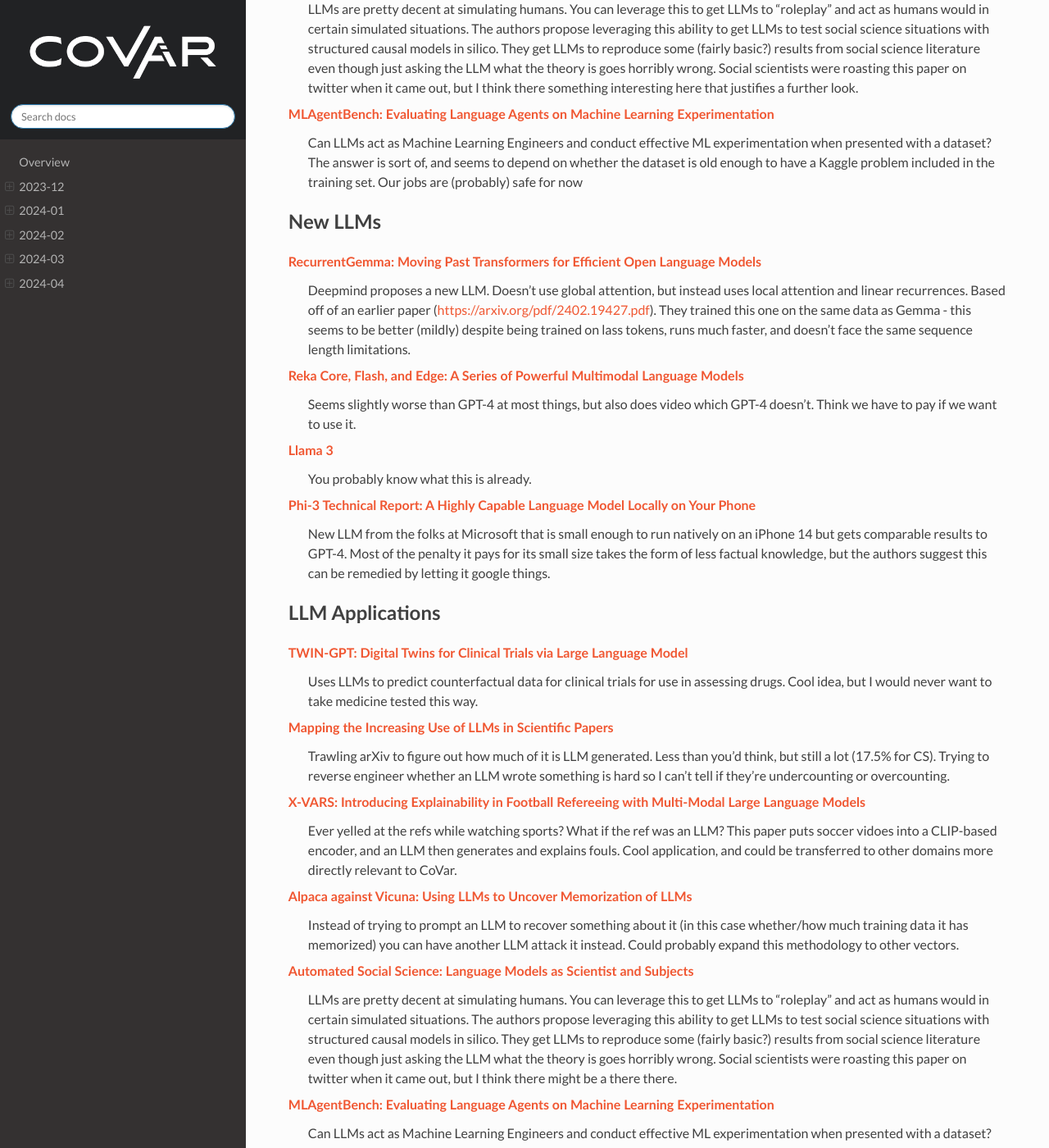
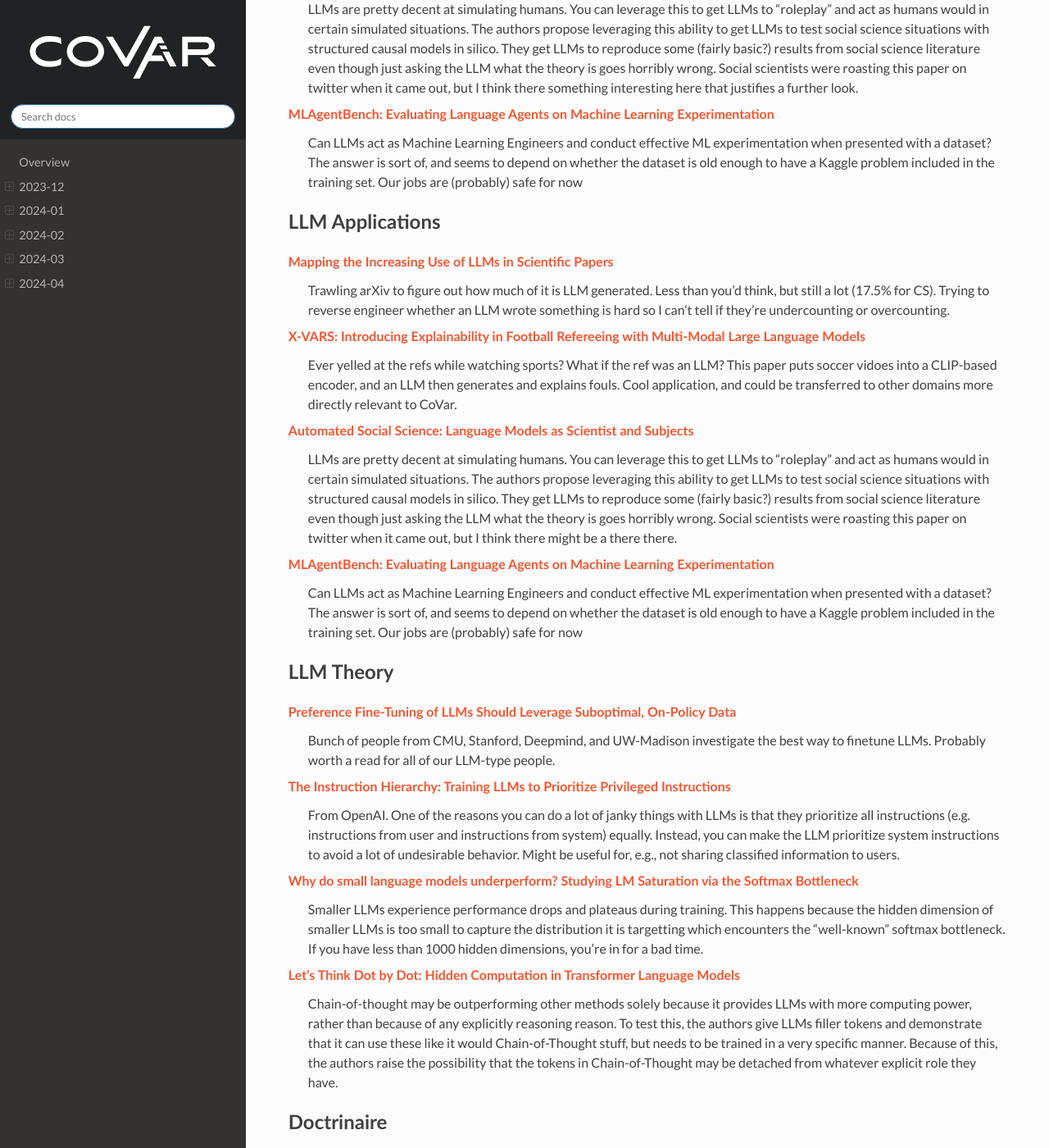
Before and after one commit to covartech/zeitgeist, a Sphinx documentation site: the page built from docs/issues/2024-05.rst, in a window 1280 px wide and 1400 px high, scrolled down 750 px. Shown: the whole window at 82% size. Built offline with Sphinx 7.4.7 and the Read the Docs theme 2.0.0, drawn with Linux system fonts in a browser that asks for light colours; some of the changed text lies outside the part shown.

```diff
--- a/docs/issues/2024-05.rst
+++ b/docs/issues/2024-05.rst
@@ -21,33 +21,13 @@
 `MLAgentBench: Evaluating Language Agents on Machine Learning Experimentation <https://arxiv.org/pdf/2310.03302>`_
     Can LLMs act as Machine Learning Engineers and conduct effective ML experimentation when presented with a dataset?  The answer is sort of, and seems to depend on whether the dataset is old enough to have a Kaggle problem included in the training set.  Our jobs are (probably) safe for now
 
-New LLMs
---------
-`RecurrentGemma: Moving Past Transformers for Efficient Open Language Models <https://arxiv.org/pdf/2404.07839.pdf>`_
-    Deepmind proposes a new LLM.  Doesn't use global attention, but instead uses local attention and linear recurrences.  Based off of an earlier paper (https://arxiv.org/pdf/2402.19427.pdf).  They trained this one on the same data as Gemma - this seems to be better (mildly) despite being trained on lass tokens, runs much faster, and doesn't face the same sequence length limitations.
-
-`Reka Core, Flash, and Edge: A Series of Powerful Multimodal Language Models <https://publications.reka.ai/reka-core-tech-report.pdf>`_
-     Seems slightly worse than GPT-4 at most things, but also does video which GPT-4 doesn't.  Think we have to pay if we want to use it.
-
-`Llama 3 <https://llama.meta.com/llama3/>`_
-    You probably know what this is already.
-
-`Phi-3 Technical Report: A Highly Capable Language Model Locally on Your Phone <https://arxiv.org/pdf/2404.14219.pdf>`_
-    New LLM from the folks at Microsoft that is small enough to run natively on an iPhone 14 but gets comparable results to GPT-4.  Most of the penalty it pays for its small size takes the form of less factual knowledge, but the authors suggest this can be remedied by letting it google things.
-
 LLM Applications
 ----
-`TWIN-GPT: Digital Twins for Clinical Trials via Large Language Model <https://arxiv.org/pdf/2404.01273.pdf>`_
-    Uses LLMs to predict counterfactual data for clinical trials for use in assessing drugs.  Cool idea, but I would never want to take medicine tested this way.
-
 `Mapping the Increasing Use of LLMs in Scientific Papers <https://arxiv.org/pdf/2404.01268.pdf>`_
     Trawling arXiv to figure out how much of it is LLM generated.  Less than you'd think, but still a lot (17.5% for CS).  Trying to reverse engineer whether an LLM wrote something is hard so I can't tell if they're undercounting or overcounting.
 
 `X-VARS: Introducing Explainability in Football Refereeing with Multi-Modal Large Language Models <https://arxiv.org/pdf/2404.06332.pdf>`_
     Ever yelled at the refs while watching sports?  What if the ref was an LLM?  This paper puts soccer vidoes into a CLIP-based encoder, and an LLM then generates and explains fouls.  Cool application, and could be transferred to other domains more directly relevant to CoVar.
-
-`Alpaca against Vicuna: Using LLMs to Uncover Memorization of LLMs <https://arxiv.org/pdf/2403.04801.pdf>`_
-    Instead of trying to prompt an LLM to recover something about it (in this case whether/how much training data it has memorized) you can have another LLM attack it instead.  Could probably expand this methodology to other vectors.
 
 `Automated Social Science: Language Models as Scientist and Subjects <https://arxiv.org/pdf/2404.11794.pdf>`_
     LLMs are pretty decent at simulating humans.  You can leverage this to get LLMs to "roleplay" and act as humans would in certain simulated situations.  The authors propose leveraging this ability to get LLMs to test social science situations with structured causal models in silico.  They get LLMs to reproduce some (fairly basic?) results from social science literature even though just asking the LLM what the theory is goes horribly wrong.  Social scientists were roasting this paper on twitter when it came out, but I think there might be a there there.
@@ -59,12 +39,6 @@
 ----------
 `Preference Fine-Tuning of LLMs Should Leverage Suboptimal, On-Policy Data <https://arxiv.org/pdf/2404.14367.pdf>`_
     Bunch of people from CMU, Stanford, Deepmind, and UW-Madison investigate the best way to finetune LLMs.  Probably worth a read for all of our LLM-type people.
-
-`Localizing Paragraph Memorization in Language Models <https://arxiv.org/pdf/2403.19851.pdf>`_
-    From Google.  LLMs can memorize whole paragraphs of text from training data and vomit them when prompted to do so.  This paper investigates this phenomena.  Worth keeping an eye on, especially when we're dealing with classified/controlled training data.
-
-`Elephants Never Forget: Memorization and Learning of Tabular Data in Large Language Models <https://arxiv.org/pdf/2404.06209.pdf>`_
-    From Microsoft.  LLMs have  tendency to memorize tabular training data wholesale, but still perform decently well in zero/few shot environments.
 
 `The Instruction Hierarchy: Training LLMs to Prioritize Privileged Instructions <https://arxiv.org/pdf/2404.13208.pdf>`_
     From OpenAI.  One of the reasons you can do a lot of janky things with LLMs is that they prioritize all instructions (e.g. instructions from user and instructions from system) equally.  Instead, you can make the LLM prioritize system instructions to avoid a lot of undesirable behavior.  Might be useful for, e.g., not sharing classified information to users.
@@ -176,3 +150,18 @@
 
 `KGExplainer: Towards Exploring Connected Subgraph Explanations for Knowledge Graph Completion <https://arxiv.org/pdf/2404.03893.pdf>`_
     From Amazon.  Proposes a method to explain knowledge graph completions done with knowledge graph embeddings by investigating connected subgraphs.  Makes intuitive sense and seems to improve performance in practice.
+
+
+New LLMs
+--------
+`RecurrentGemma: Moving Past Transformers for Efficient Open Language Models <https://arxiv.org/pdf/2404.07839.pdf>`_
+    Deepmind proposes a new LLM.  Doesn't use global attention, but instead uses local attention and linear recurrences.  Based off of an earlier paper (https://arxiv.org/pdf/2402.19427.pdf).  They trained this one on the same data as Gemma - this seems to be better (mildly) despite being trained on lass tokens, runs much faster, and doesn't face the same sequence length limitations.
+
+`Reka Core, Flash, and Edge: A Series of Powerful Multimodal Language Models <https://publications.reka.ai/reka-core-tech-report.pdf>`_
+     Seems slightly worse than GPT-4 at most things, but also does video which GPT-4 doesn't.  Think we have to pay if we want to use it.
+
+`Llama 3 <https://llama.meta.com/llama3/>`_
+    You probably know what this is already.
+
+`Phi-3 Technical Report: A Highly Capable Language Model Locally on Your Phone <https://arxiv.org/pdf/2404.14219.pdf>`_
+    New LLM from the folks at Microsoft that is small enough to run natively on an iPhone 14 but gets comparable results to GPT-4.  Most of the penalty it pays for its small size takes the form of less factual knowledge, but the authors suggest this can be remedied by letting it google things.
```
